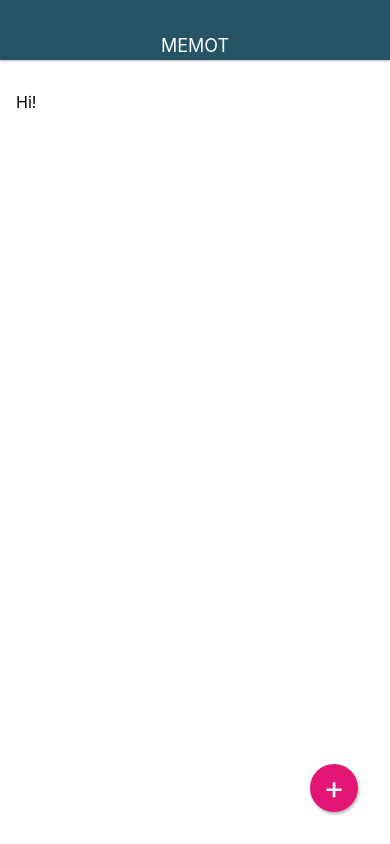
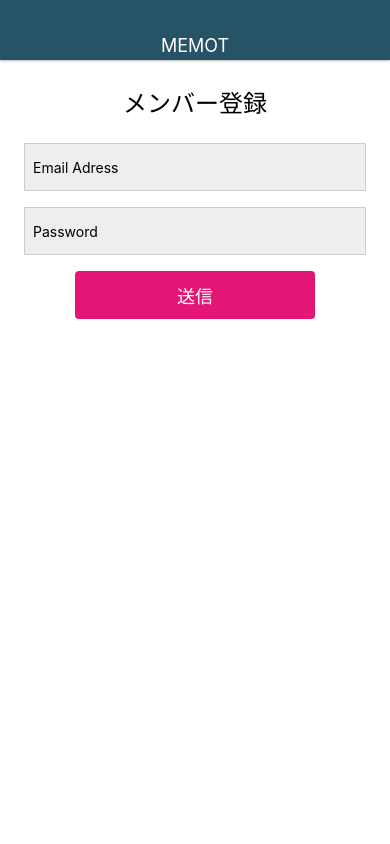
Before and after one commit to Kawakita850/MemoApp, a React Native app: screen / in a window 390 px wide. Built offline with nearby package versions, Linux system fonts and the light colour scheme.

Commit message:
Creat Login and Signup

```diff
--- a/App.js
+++ b/App.js
@@ -6,6 +6,8 @@
 import MemoListScreen from "./src/screens/MemoListScreen";
 import MemoDetailScreen from "./src/screens/MemoDetailScreen";
 import MemoEditScreen from "./src/screens/MemoEditScreen";
+import LoginScreen from "./src/screens/LoginScreen";
+import SignupScreen from "./src/screens/SignupScreen";
 
 // export default class App extends React.Componet {
 //   render() {
@@ -23,7 +25,7 @@
 
       <Appbar />
 
-      <MemoEditScreen />
+      <SignupScreen />
 
     </View>
   );
--- /dev/null
+++ b/src/screens/LoginScreen.js
@@ -0,0 +1,59 @@
+import React from "react";
+import { StyleSheet, View, Text, TextInput, TouchableHighlight } from "react-native";
+
+class LoginScreen extends React.Component {
+  render() {
+    return (
+      <View style={styles.container}>
+        <Text　style={styles.title}>ログイン</Text>
+        <TextInput style={styles.input} value="Email Adress" />
+        <TextInput style={styles.input} value="Password" />
+        <TouchableHighlight style={styles.button}　onPress={() => {}} underlayColor="#c70f65">
+        <Text style={styles.buttonTitle}>ログインする</Text>
+        </TouchableHighlight>
+      </View>
+    );
+  }
+}
+
+const styles = StyleSheet.create ({
+  container: {
+    flex: 1,
+    width: "100%",
+    padding: 24,
+    backgroundColor: "#fff",
+  },
+
+  input: {
+    backgroundColor: "#eee",
+    height: 48,
+    marginBottom: 16,
+    borderWidth: 1,
+    borderColor:"#ccc",
+    padding: 8,
+  },
+
+  title: {
+    fontSize: 24,
+    alignSelf: "center",
+    marginBottom: 24,
+  },
+
+  button: {
+    backgroundColor: "#e31676",
+    height: 48,
+    borderRadius: 4,
+    justifyContent: "center",
+    alignItems: "center",
+    width: "70%",
+    alignSelf: "center",
+  },
+
+  buttonTitle: {
+    color: "#fff",
+    fontSize: 18,
+  },
+
+});
+
+export default LoginScreen;
--- /dev/null
+++ b/src/screens/SignupScreen.js
@@ -0,0 +1,59 @@
+import React from "react";
+import { StyleSheet, View, Text, TextInput, TouchableHighlight } from "react-native";
+
+class SignupScreen extends React.Component {
+  render() {
+    return (
+      <View style={styles.container}>
+        <Text　style={styles.title}>メンバー登録</Text>
+        <TextInput style={styles.input} value="Email Adress" />
+        <TextInput style={styles.input} value="Password" />
+        <TouchableHighlight style={styles.button}　onPress={() => {}} underlayColor="#c70f65">
+        <Text style={styles.buttonTitle}>送信</Text>
+        </TouchableHighlight>
+      </View>
+    );
+  }
+}
+
+const styles = StyleSheet.create ({
+  container: {
+    flex: 1,
+    width: "100%",
+    padding: 24,
+    backgroundColor: "#fff",
+  },
+
+  input: {
+    backgroundColor: "#eee",
+    height: 48,
+    marginBottom: 16,
+    borderWidth: 1,
+    borderColor:"#ccc",
+    padding: 8,
+  },
+
+  title: {
+    fontSize: 24,
+    alignSelf: "center",
+    marginBottom: 24,
+  },
+
+  button: {
+    backgroundColor: "#e31676",
+    height: 48,
+    borderRadius: 4,
+    justifyContent: "center",
+    alignItems: "center",
+    width: "70%",
+    alignSelf: "center",
+  },
+
+  buttonTitle: {
+    color: "#fff",
+    fontSize: 18,
+  },
+
+});
+
+export default SignupScreen;
```
